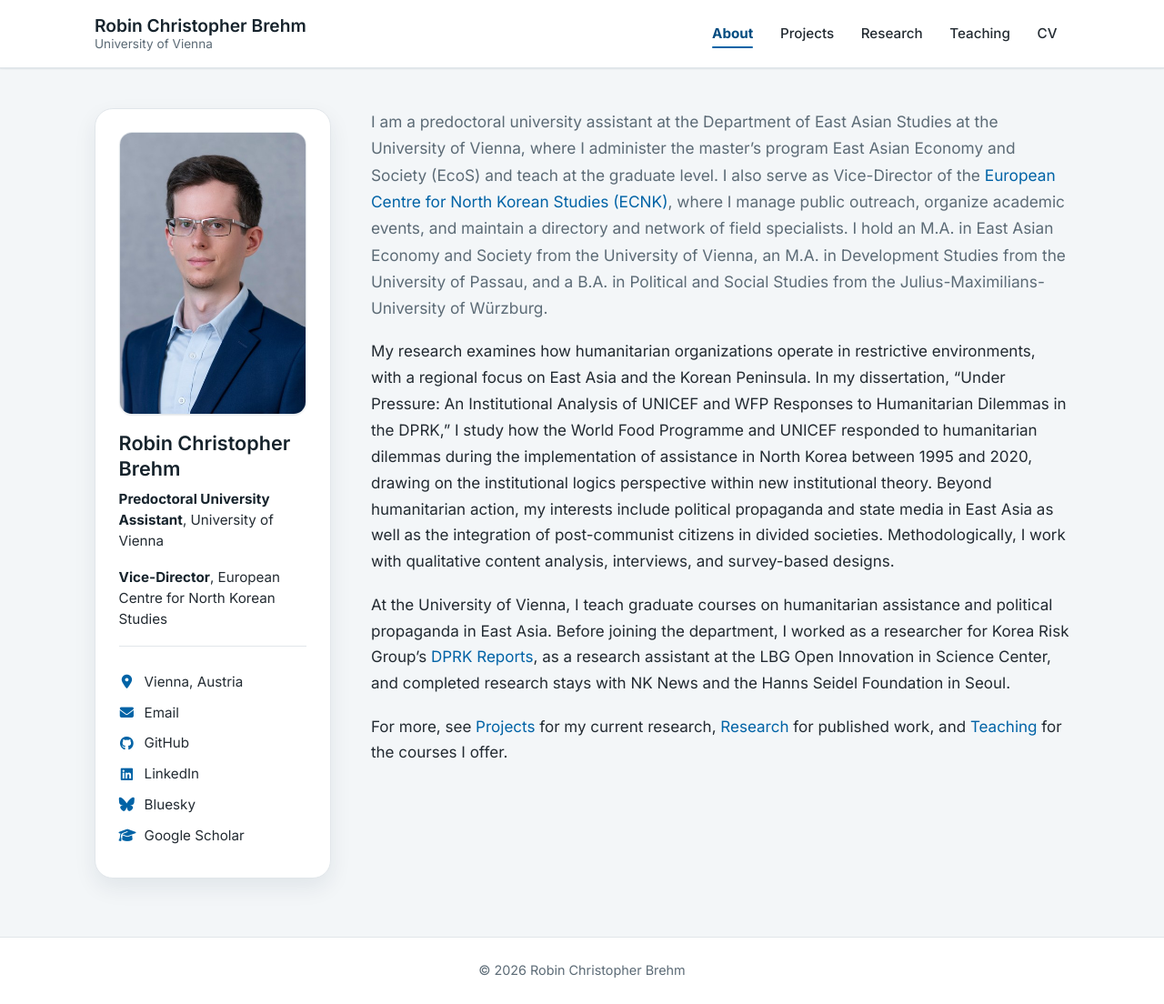
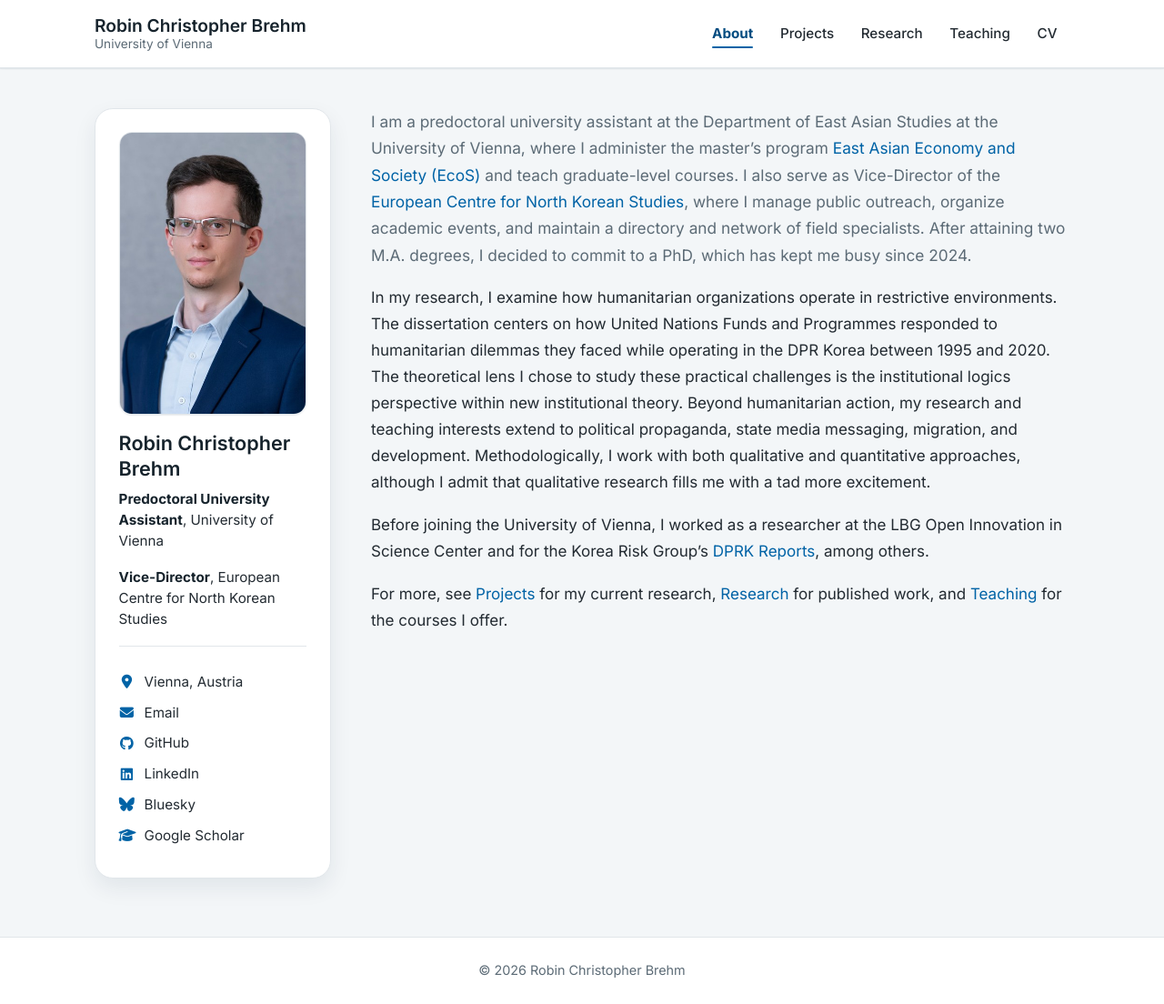
Before and after one commit to rcbrehm/rcbrehm.github.io, a Jekyll site: the page built from index.md, in a window 1280 px wide and 1104 px high. Shown: the whole window at 91% size. Built offline with Jekyll 4.4.1, drawn with Linux system fonts in a browser that asks for light colours.

Commit message:
Rewrite About page bio
Co-Authored-By: Claude Sonnet 5 <noreply@anthropic.com>
Claude-Session: https://claude.ai/code/session_01PMbx3xo6jxrK2JRxDFZ5eL

```diff
--- a/index.md
+++ b/index.md
@@ -4,11 +4,11 @@ title: About
 permalink: /
 ---
 
-I am a predoctoral university assistant at the Department of East Asian Studies at the University of Vienna, where I administer the master's program East Asian Economy and Society (EcoS) and teach at the graduate level. I also serve as Vice-Director of the [European Centre for North Korean Studies (ECNK)](https://ecnk.univie.ac.at/), where I manage public outreach, organize academic events, and maintain a directory and network of field specialists. I hold an M.A. in East Asian Economy and Society from the University of Vienna, an M.A. in Development Studies from the University of Passau, and a B.A. in Political and Social Studies from the Julius-Maximilians-University of Würzburg.
+I am a predoctoral university assistant at the Department of East Asian Studies at the University of Vienna, where I administer the master's program [East Asian Economy and Society (EcoS)](https://ecos.univie.ac.at/) and teach graduate-level courses. I also serve as Vice-Director of the [European Centre for North Korean Studies](https://ecnk.univie.ac.at/), where I manage public outreach, organize academic events, and maintain a directory and network of field specialists. After attaining two M.A. degrees, I decided to commit to a PhD, which has kept me busy since 2024.
 {: .page-lead }
 
-My research examines how humanitarian organizations operate in restrictive environments, with a regional focus on East Asia and the Korean Peninsula. In my dissertation, "Under Pressure: An Institutional Analysis of UNICEF and WFP Responses to Humanitarian Dilemmas in the DPRK," I study how the World Food Programme and UNICEF responded to humanitarian dilemmas during the implementation of assistance in North Korea between 1995 and 2020, drawing on the institutional logics perspective within new institutional theory. Beyond humanitarian action, my interests include political propaganda and state media in East Asia as well as the integration of post-communist citizens in divided societies. Methodologically, I work with qualitative content analysis, interviews, and survey-based designs.
+In my research, I examine how humanitarian organizations operate in restrictive environments. The dissertation centers on how United Nations Funds and Programmes responded to humanitarian dilemmas they faced while operating in the DPR Korea between 1995 and 2020. The theoretical lens I chose to study these practical challenges is the institutional logics perspective within new institutional theory. Beyond humanitarian action, my research and teaching interests extend to political propaganda, state media messaging, migration, and development. Methodologically, I work with both qualitative and quantitative approaches, although I admit that qualitative research fills me with a tad more excitement.
 
-At the University of Vienna, I teach graduate courses on humanitarian assistance and political propaganda in East Asia. Before joining the department, I worked as a researcher for Korea Risk Group's [DPRK Reports](https://dprk-reports.org/), as a research assistant at the LBG Open Innovation in Science Center, and completed research stays with NK News and the Hanns Seidel Foundation in Seoul.
+Before joining the University of Vienna, I worked as a researcher at the LBG Open Innovation in Science Center and for the Korea Risk Group's [DPRK Reports](https://dprk-reports.org/), among others.
 
 For more, see [Projects]({{ '/projects/' | relative_url }}) for my current research, [Research]({{ '/research/' | relative_url }}) for published work, and [Teaching]({{ '/teaching/' | relative_url }}) for the courses I offer.
```
